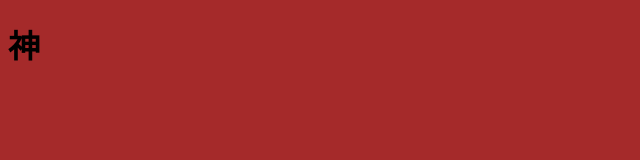
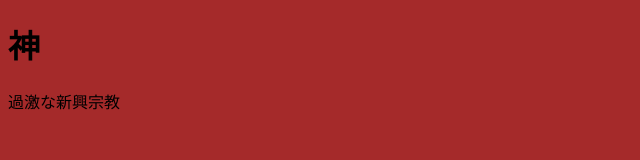
Before and after one commit to hirundorusticaii/test_1109, a plain HTML site: page index.html in a window 1280 px wide. Shown: the whole page, without its empty margins (0-640 px from the left). Drawn offline with Linux system fonts and the light colour scheme.

Commit message:
pタグの追加（ちょっと違う）

```diff
--- a/index.html
+++ b/index.html
@@ -8,5 +8,6 @@
 </head>
 <body>
     <h1>神</h1>
+    <p>過激な新興宗教</p>
 </body>
 </html>
```
